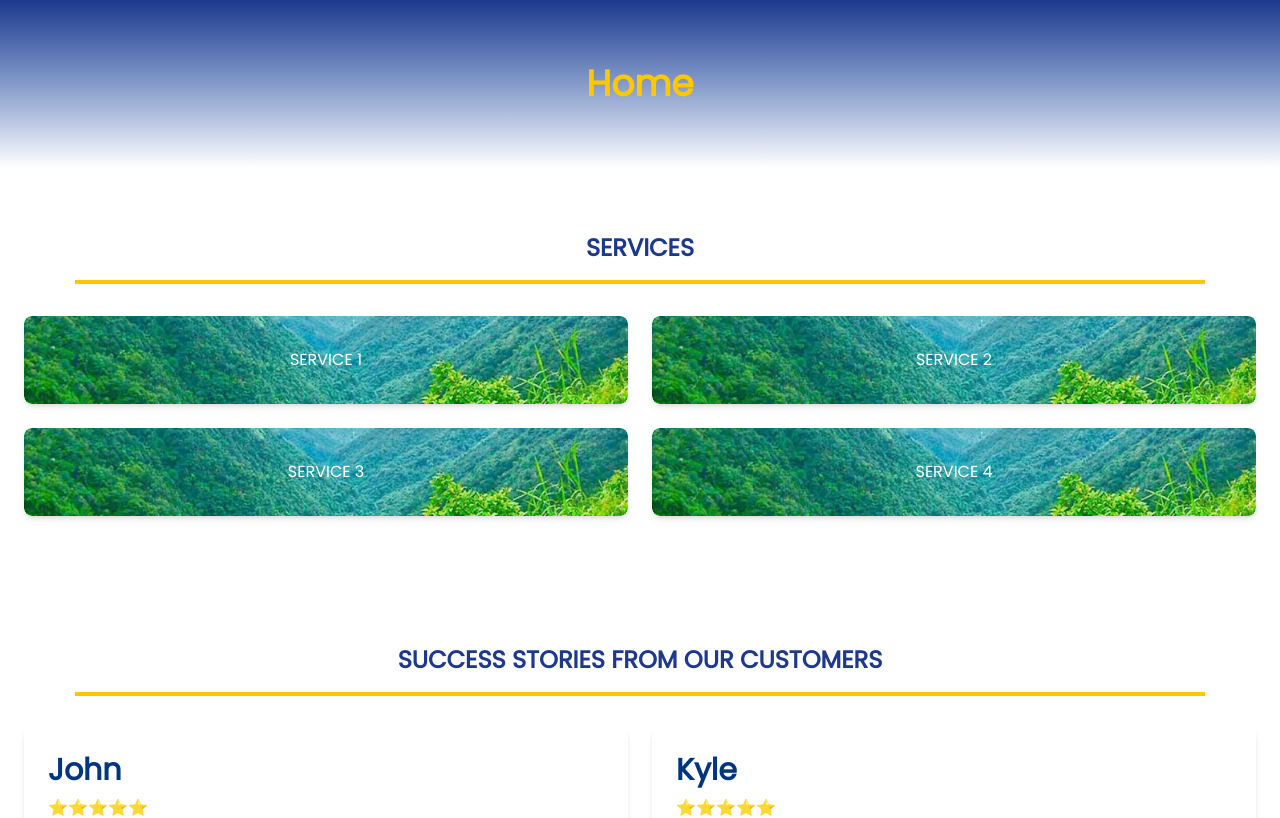
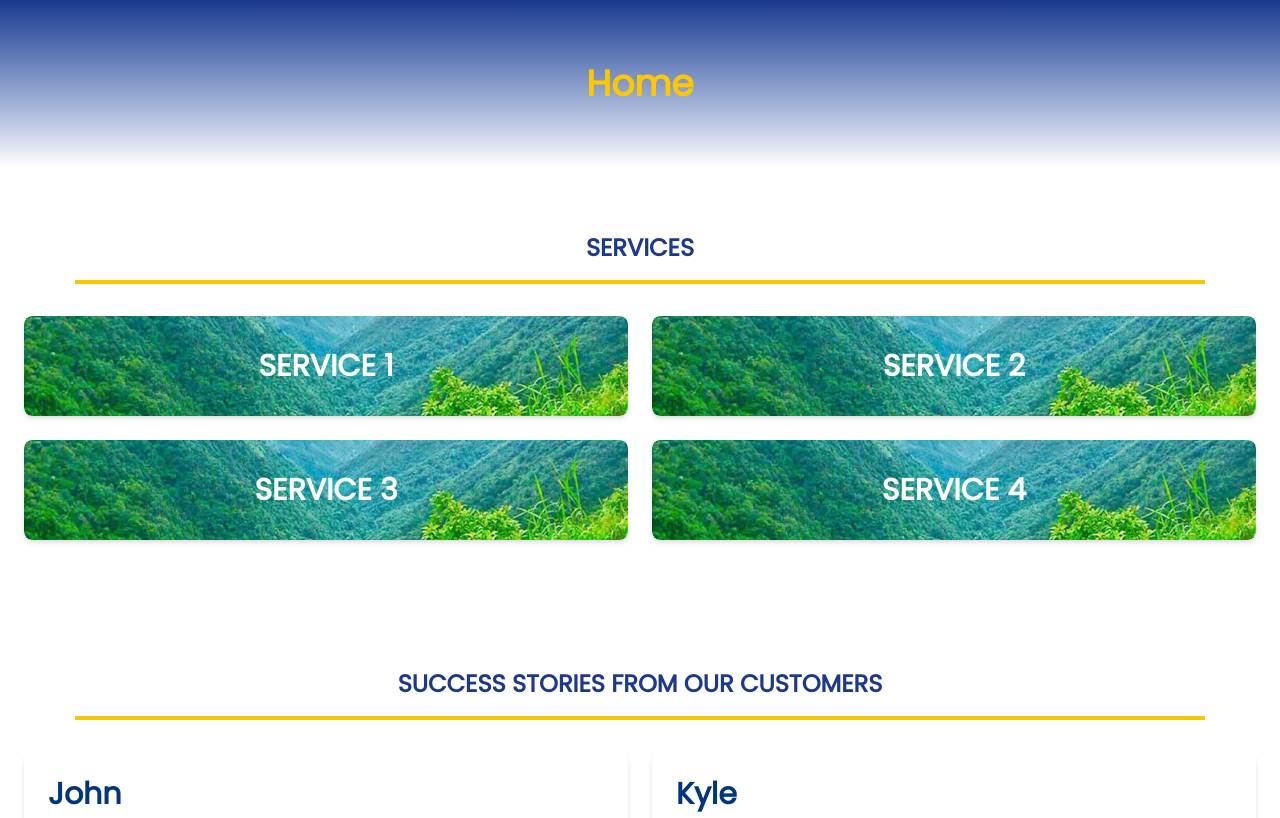
Before and after one commit to BestBow/Yooyyaa-Immigration-Consulting-Website, a React (Vite) app in the folder client/: page / in a window 1280 px wide. Shown: the top 818 px of the page. Built offline with nearby package versions, Linux system fonts and the light colour scheme.

Commit message:
bolded card text and created a css page for repeated styles in homepage

```diff
--- a/client/src/App.jsx
+++ b/client/src/App.jsx
@@ -10,4 +10,4 @@ function App (){
     )
 }
 
-  export default App;
+  export default App
--- /dev/null
+++ b/client/src/Styles/Home.css
@@ -0,0 +1,7 @@
+
+@import "tailwindcss";
+
+.box-header-text{
+    @apply font-bold text-white text-3xl relative z-10;
+
+}
--- a/client/src/pages/Homepage.jsx
+++ b/client/src/pages/Homepage.jsx
@@ -2,6 +2,7 @@ import "tailwindcss";
 import React from "react";
 import "../styles/global.css";
 import greenValley from "../Assets/Green-Valley.jpg";
+import "../styles/Home.css";
 
 
 const Homepage = () => {
@@ -23,7 +24,7 @@ const Homepage = () => {
               alt="Service 1"
               className="absolute inset-0 w-full h-full object-cover rounded-lg z-0"
             />
-            <div className="relative z-10 text-white">SERVICE 1</div>
+            <div className="box-header-text">SERVICE 1</div>
           </div>
           <div className="relative p-8 rounded-lg shadow-md overflow-hidden">
             <img
@@ -31,7 +32,7 @@ const Homepage = () => {
               alt="Service 2"
               className="absolute inset-0 w-full h-full object-cover rounded-lg z-0"
             />
-            <div className="relative z-10 text-white">SERVICE 2</div>
+            <div className="box-header-text">SERVICE 2</div>
           </div>
           <div className="relative p-8 rounded-lg shadow-md overflow-hidden">
             <img
@@ -39,7 +40,7 @@ const Homepage = () => {
               alt="Service 3"
               className="absolute inset-0 w-full h-full object-cover rounded-lg z-0"
             />
-            <div className="relative z-10 text-white">SERVICE 3</div>
+            <div className="box-header-text">SERVICE 3</div>
           </div>
           <div className="relative p-8 rounded-lg shadow-md overflow-hidden">
             <img
@@ -47,7 +48,7 @@ const Homepage = () => {
               alt="Service 4"
               className="absolute inset-0 w-full h-full object-cover rounded-lg z-0"
             />
-            <div className="relative z-10 text-white">SERVICE 4</div>
+            <div className="box-header-text">SERVICE 4</div>
           </div>
         </div>
       </section>
```
